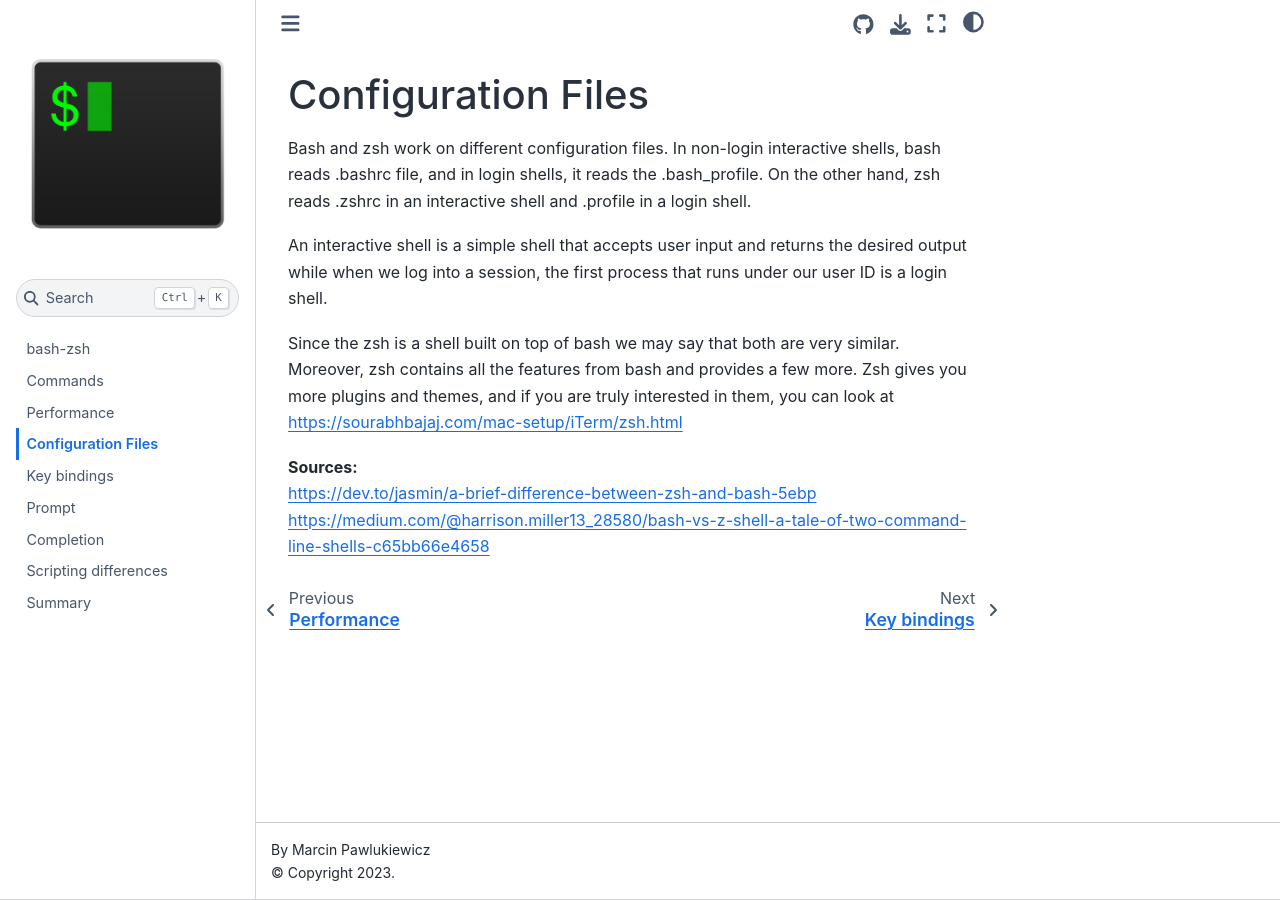
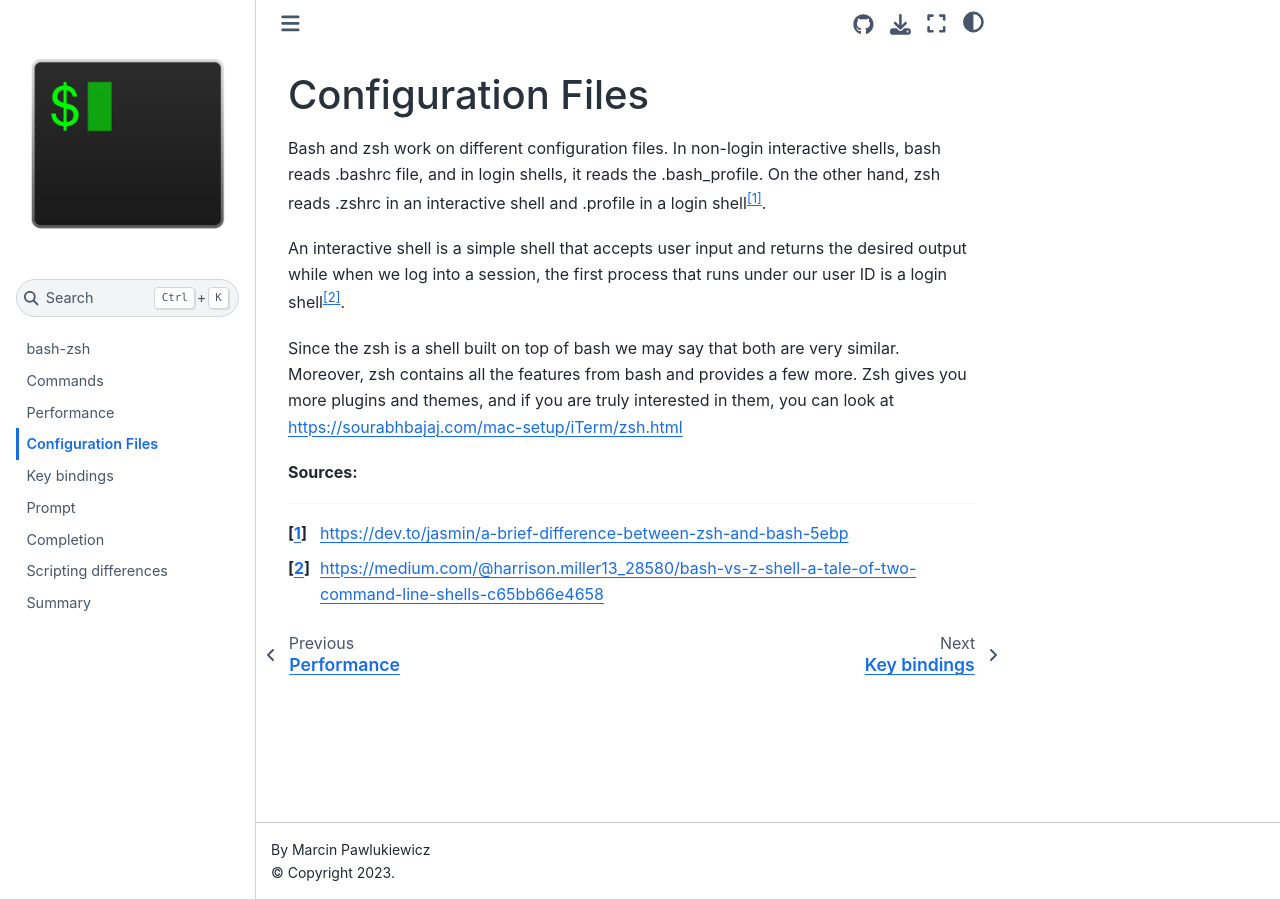
Before and after one commit to marcinpawlukiewicz/bash-zsh, a Jupyter Book: the page built from configuration_files.md, in a window 1280 px wide. Built offline with Jupyter Book 1.0.4 settings and Sphinx 7.4.7 and the Sphinx Book theme 1.1.4, drawn with Linux system fonts in a browser that asks for light colours; part of the change alters nothing that is shown.

```diff
--- a/configuration_files.md
+++ b/configuration_files.md
@@ -1,10 +1,10 @@
 # Configuration Files
-Bash and zsh work on different configuration files. In non-login interactive shells, bash reads .bashrc file, and in login shells, it reads the .bash_profile. On the other hand, zsh reads .zshrc in an interactive shell and .profile in a login shell.
+Bash and zsh work on different configuration files. In non-login interactive shells, bash reads .bashrc file, and in login shells, it reads the .bash_profile. On the other hand, zsh reads .zshrc in an interactive shell and .profile in a login shell[^footnote1].
 
-An interactive shell is a simple shell that accepts user input and returns the desired output while when we log into a session, the first process that runs under our user ID is a login shell.
+An interactive shell is a simple shell that accepts user input and returns the desired output while when we log into a session, the first process that runs under our user ID is a login shell[^footnote2].
 
 Since the zsh is a shell built on top of bash we may say that both are very similar. Moreover, zsh contains all the features from bash and provides a few more. Zsh gives you more plugins and themes, and if you are truly interested in them, you can look at https://sourabhbajaj.com/mac-setup/iTerm/zsh.html
 
 **Sources:**
-https://dev.to/jasmin/a-brief-difference-between-zsh-and-bash-5ebp
-https://medium.com/@harrison.miller13_28580/bash-vs-z-shell-a-tale-of-two-command-line-shells-c65bb66e4658
+[^footnote1]:https://dev.to/jasmin/a-brief-difference-between-zsh-and-bash-5ebp
+[^footnote2]:https://medium.com/@harrison.miller13_28580/bash-vs-z-shell-a-tale-of-two-command-line-shells-c65bb66e4658
```
